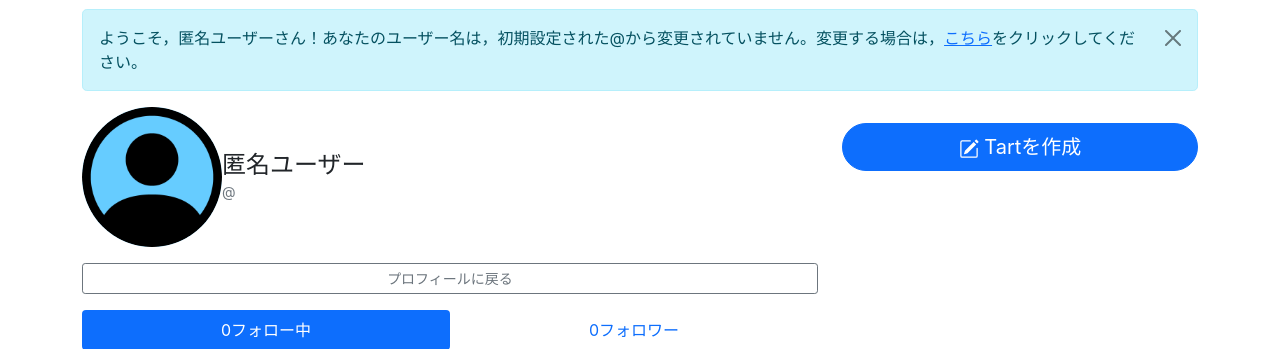
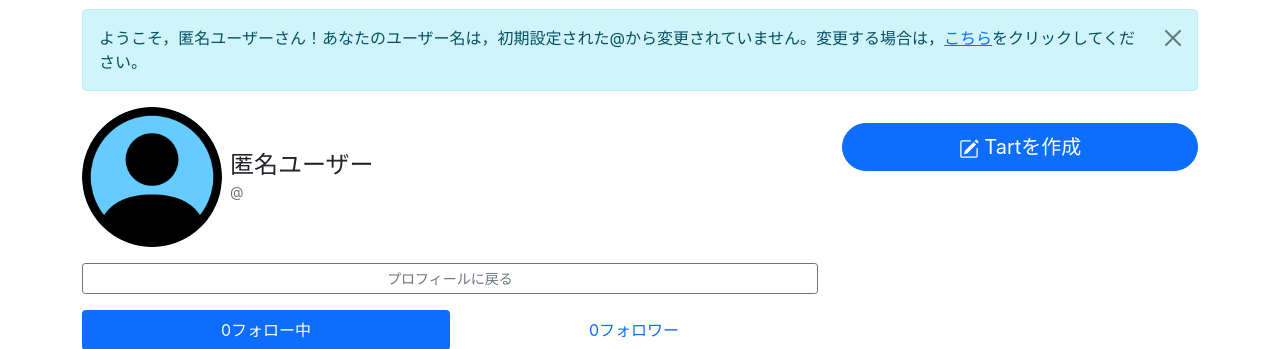
Before and after one commit to TAK848/pg-backend-final-tatter, a Django app: a page that uses templates/follow/followlist.html in a window 1280 px wide. Shown: the part 56-405 px from the top of the page. Run offline with Django 3.2, Linux system fonts and the light colour scheme; the visitor is signed in with stand-in values (Sample User, id 1); data comes from the database, SQL or seed files in the repository; data that the repository does not hold is empty.

Commit message:
表示の調整

```diff
--- a/templates/follow/followlist.html
+++ b/templates/follow/followlist.html
@@ -6,7 +6,7 @@
   <div class="user-big-icon">
     <img src="{% static 'default-icon-400.png' %}" class="img-fluid rounded-circle">
   </div>
-  <div class="user-big-basic">
+  <div class="user-big-basic ms-2">
     <p class="my-0 text-truncate"><span class="h4">{{ got_user.handle_name }}</span><br><span class="text-muted small">@{{ got_user.display_username }}</span>{% if followed %}<span class="rounded bg-secondary text-white ms-1 px-1 small">フォローされています</span></p>{% endif %}
   </div>
 </div>
```
